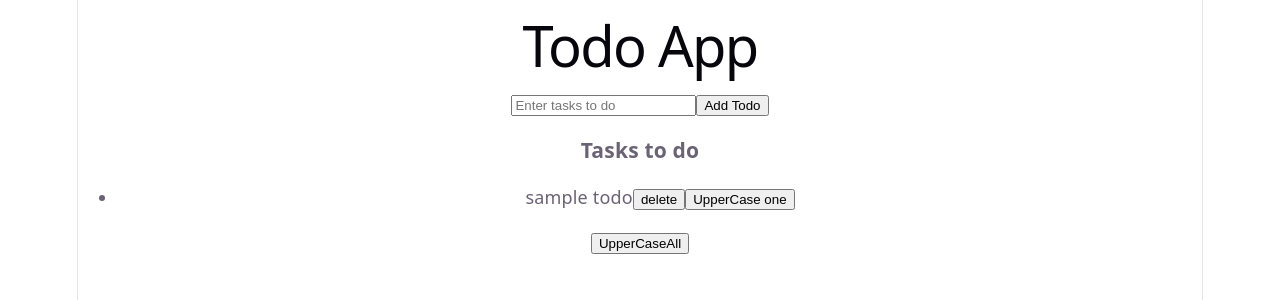
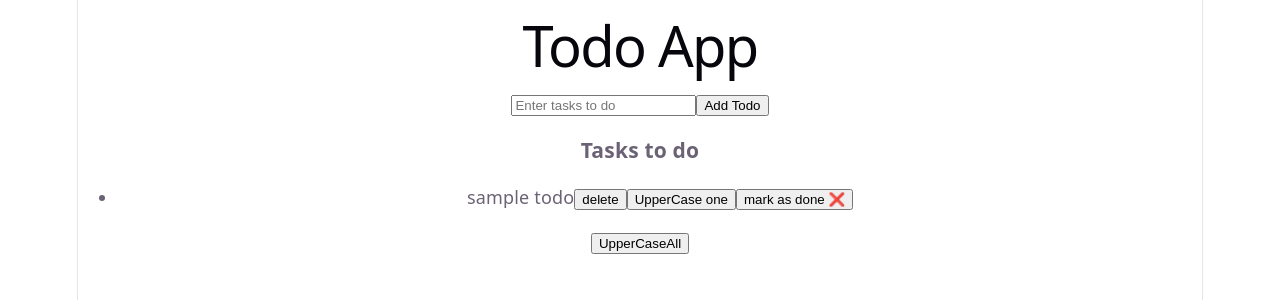
Before and after one commit to mhassanx/todo_app_practice, a React (Vite) app: page / in a window 1280 px wide. Shown: the top 300 px of the page. Built offline with nearby package versions, Linux system fonts and the light colour scheme.

Commit message:
Mark as Done Feature:

```diff
--- a/src/TodoApp.jsx
+++ b/src/TodoApp.jsx
@@ -2,7 +2,9 @@ import { useState } from "react";
 import { v4 as uuidv4 } from "uuid";
 
 export default function TodoApp() {
-  let [todos, setTodos] = useState([{ id: uuidv4(), task: "sample todo" }]);
+  let [todos, setTodos] = useState([
+    { id: uuidv4(), task: "sample todo", isDone: false },
+  ]);
   let [newTodo, setNewTodo] = useState("");
 
   let addNewTask = () => {
@@ -10,7 +12,7 @@ export default function TodoApp() {
       return;
     }
     setTodos((prevTodos) => {
-      return [...prevTodos, { id: uuidv4(), task: newTodo }];
+      return [...prevTodos, { id: uuidv4(), task: newTodo, isDone: false }];
     });
     setNewTodo("");
   };
@@ -21,7 +23,7 @@ export default function TodoApp() {
 
   let deleteTodo = (id) => {
     console.log("deleted");
-    setTodos(todos.filter((prevTodos) => prevTodos.id != id));
+    setTodos((prevTodos) => prevTodos.filter((todo) => todo.id !== id));
   };
 
   let upperCaseAll = () => {
@@ -41,6 +43,14 @@ export default function TodoApp() {
         todo.id === id ? { ...todo, task: todo.task.toUpperCase() } : todo,
       ),
     );
+  };
+
+  let updateTodoStatus = (id) => {
+    setTodos((prevTodos) => {
+      return prevTodos.map((todo) =>
+        todo.id === id ? { ...todo, isDone: !todo.isDone } : todo,
+      );
+    });
   };
   return (
     <div>
@@ -70,6 +80,9 @@ export default function TodoApp() {
               <button onClick={() => upperCaseOne(todo.id)}>
                 UpperCase one
               </button>
+              <button onClick={() => updateTodoStatus(todo.id)}>
+                mark as done {todo.isDone ? "✅" : "❌"}
+              </button>
             </span>
           </li>
         ))}
```
